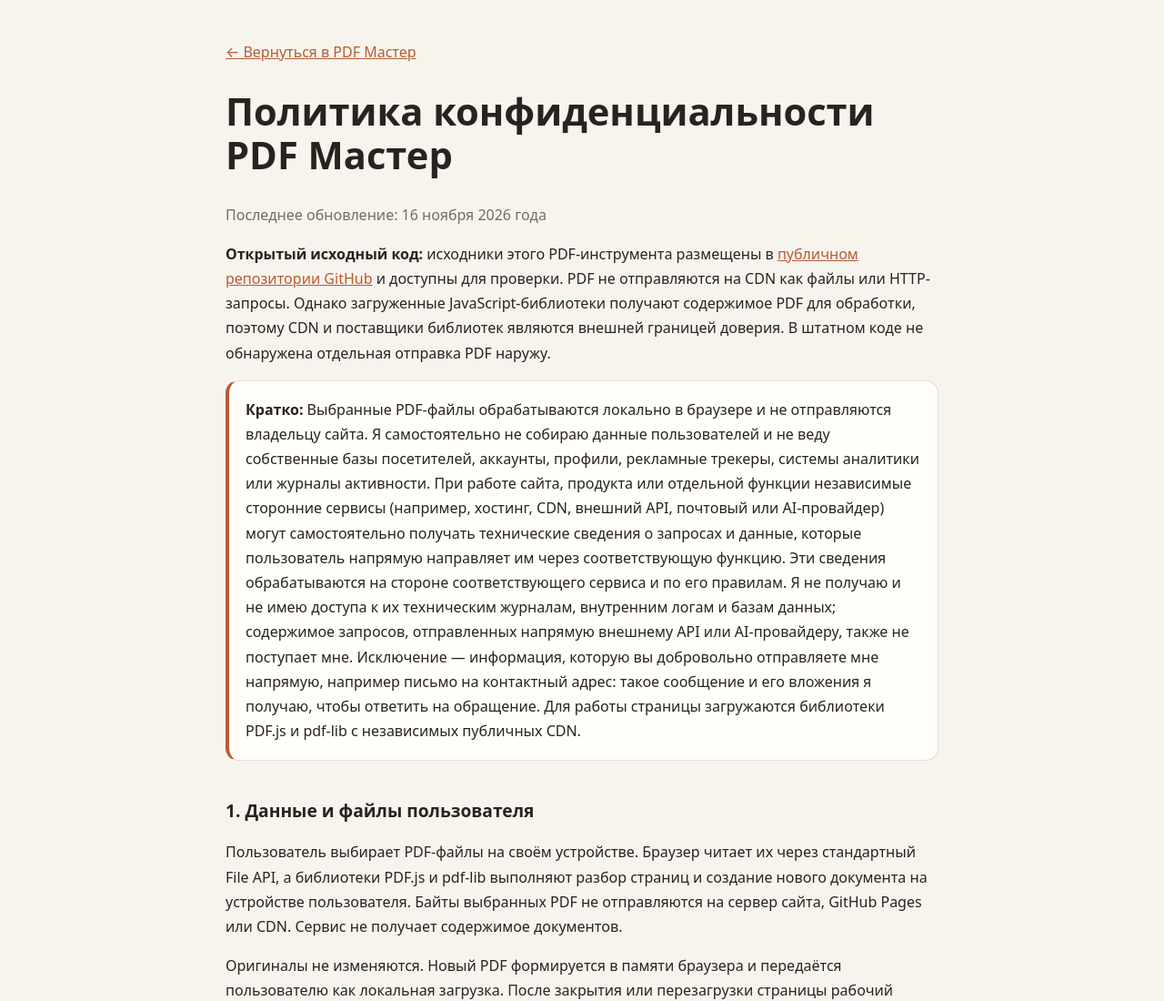
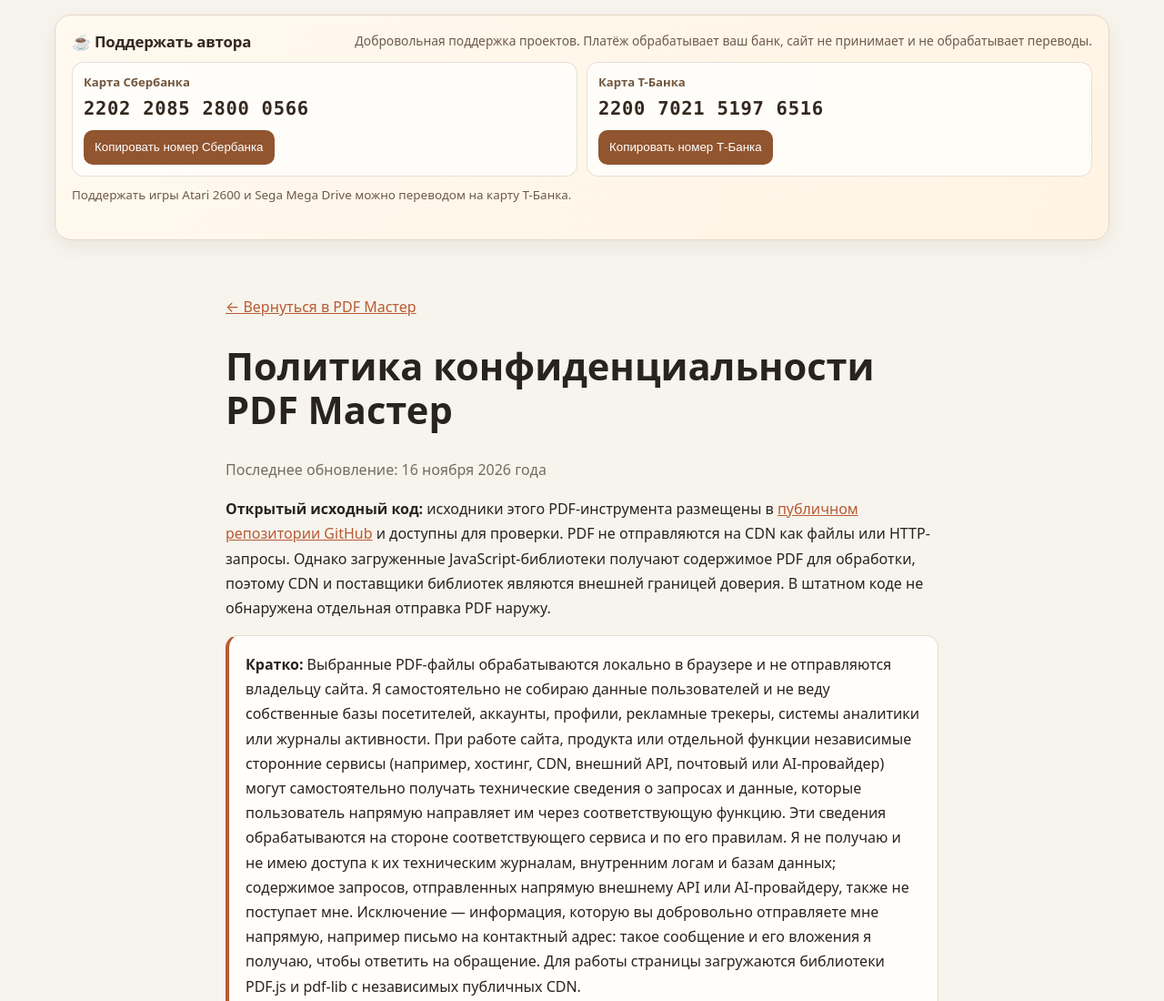
Before and after one commit to ivanivorontsov-sudo/tools-portal, a plain HTML site: page pdf-master/privacy.html in a window 1280 px wide. Shown: the top 1100 px of the page at 91% size. Drawn offline with Linux system fonts and the light colour scheme; the site is published under a folder, as on GitHub Pages, so addresses that start at the root find nothing.

Commit message:
Использовать локальные файлы карточки поддержки

```diff
--- a/pdf-master/privacy.html
+++ b/pdf-master/privacy.html
@@ -21,8 +21,8 @@
 <meta name="twitter:description" content="Как PDF Мастер в Tools Portal обрабатывает документы в браузере, какие библиотеки загружаются с CDN и какие данные остаются локально.">
 <link rel="icon" type="image/svg+xml" href="/favicon.svg">
 <script type="application/ld+json">{"@context":"https://schema.org","@type":"WebPage","name":"Политика конфиденциальности — PDF Мастер Tools Portal","url":"https://ivanivorontsov-sudo.github.io/tools-portal/pdf-master/privacy.html","description":"Как PDF Мастер в Tools Portal обрабатывает документы в браузере, какие библиотеки загружаются с CDN и какие данные остаются локально.","inLanguage":"ru-RU","isPartOf":{"@type":"WebSite","name":"Tools Portal — бесплатные веб-инструменты","url":"https://ivanivorontsov-sudo.github.io/tools-portal/"},"breadcrumb":{"@type":"BreadcrumbList","itemListElement":[{"@type":"ListItem","position":1,"name":"Tools Portal","item":"https://ivanivorontsov-sudo.github.io/tools-portal/"},{"@type":"ListItem","position":2,"name":"PDF Мастер","item":"https://ivanivorontsov-sudo.github.io/tools-portal/pdf-master/"},{"@type":"ListItem","position":3,"name":"Политика конфиденциальности","item":"https://ivanivorontsov-sudo.github.io/tools-portal/pdf-master/privacy.html"}]}}</script>
-<link rel="stylesheet" href="/assets/site-support.css">
-<script src="/assets/site-support.js" defer></script>
+<link rel="stylesheet" href="../assets/site-support.css">
+<script src="../assets/site-support.js" defer></script>
 </head><body><main class="wrap">
 <p><a href="./">← Вернуться в PDF Мастер</a></p>
 <h1>Политика конфиденциальности PDF Мастер</h1>
```
